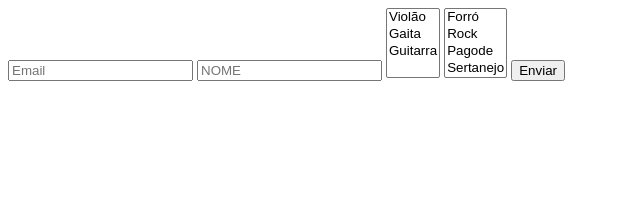
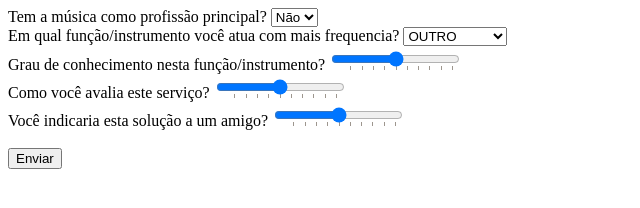
Before and after one commit to juninmd/groovy-web, a website: page index.html in a window 1280 px wide. Shown: the whole page, without its empty margins (0-640 px from the left). Drawn offline with nearby package versions, Linux system fonts and the light colour scheme.

Commit message:
liberação da tela de feedback

```diff
--- a/index.html
+++ b/index.html
@@ -1,20 +1,55 @@
 <html>
-<form id="cadastroForm" method="POST" action="https://inkoncert.herokuapp.com/artista">
-    <input type="email" name="EMAIL" required="required" placeholder="Email" value="" />
-    <input type="text" name="NOME" required="required" placeholder="NOME" value="" />
+<form id="feedbackForm" method="POST" action="https://inkoncert.herokuapp.com/feedback">
 
-    <select name="instrumentos" multiple required="required">
-        <option value="1">Violão</option>
-        <option value="2">Gaita</option>
-        <option value="3">Guitarra</option>
+    <label>Tem a música como profissão principal?</label>
+    <select name="P1" required="required">
+        <option value="0">Não</option>
+        <option value="1">Sim</option>
     </select>
 
-    <select name="estilos" multiple required="required">
-        <option value="1">Forró</option>
-        <option value="2">Rock</option>
-        <option value="3">Pagode</option>
-        <option value="4">Sertanejo</option>
+    <br>
+    <label>Em qual função/instrumento você atua com mais frequencia?</label>
+    <select name="P2" required="required">
+        <option value="0">OUTRO</option>
+        <option value="1">VOCAL</option>
+        <option value="2">SOLO</option>
+        <option value="3">BACKVOCAL</option>
+        <option value="4">GUITARRA</option>
+        <option value="5">VIOLAO</option>
+        <option value="6">BAIXO</option>
+        <option value="7">TECLADO</option>
+        <option value="8">PIANO</option>
+        <option value="9">VIOLINO</option>
+        <option value="10">BATERIA</option>
     </select>
+
+    <br>
+    <label>Grau de conhecimento nesta função/instrumento?</label>
+    <input type="range" name="P3" min="0" max="10" required="required" list="tickmarks">
+    <datalist id="tickmarks">
+        <option value="1"></option>
+        <option value="2"></option>
+        <option value="3"></option>
+        <option value="4"></option>
+        <option value="5" label="5"></option>
+        <option value="6"></option>
+        <option value="7"></option>
+        <option value="8"></option>
+        <option value="9"></option>
+        <option value="10" label="10"></option>
+    </datalist>
+
+    <br>
+    <label>Como você avalia este serviço?</label>
+    <input type="range" name="P4" min="0" max="10" required="required" list="tickmarks">
+
+
+    <br>
+    <label>Você indicaria esta solução a um amigo?</label>
+    <input type="range" name="P5" min="0" max="10" required="required" list="tickmarks">
+
+    <br>
+    <br>
 
     <button type="submit">Enviar</button>
 </form>
@@ -24,17 +59,17 @@
     crossorigin="anonymous"></script>
 
 <script>
-    var $cadastroForm = $('#cadastroForm');
+    var $feedbackForm = $('#feedbackForm');
 
-    $cadastroForm.on('submit', function (ev) {
+    $feedbackForm.on('submit', function (ev) {
         ev.preventDefault();
 
         $.ajax({
-            url: "https://inkoncert.herokuapp.com/artista",
+            url: "https://inkoncert.herokuapp.com/feedback",
             type: 'POST',
-            data: $cadastroForm.serialize(),
+            data: $feedbackForm.serialize(),
             success: function (msg) {
-                alert("Cadastrado com sucesso!");
+                alert("Obrigado pelo seu feedback!");
             },
             error: function (err) {
                 if (err && err.responseJSON && err.responseJSON.message && err.responseJSON.message.userMessage)
```
Also changed, not shown: cadastro.html (added, +49 -0 lines).
